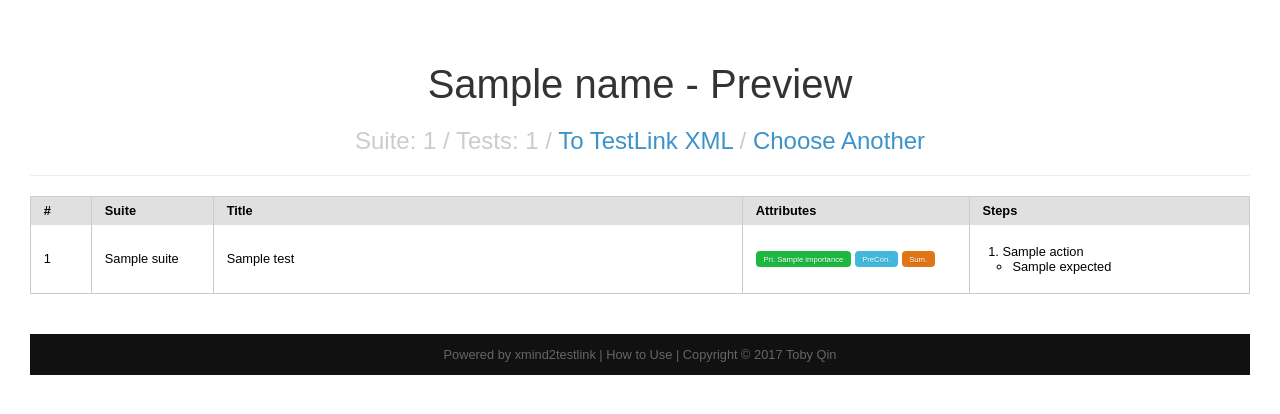
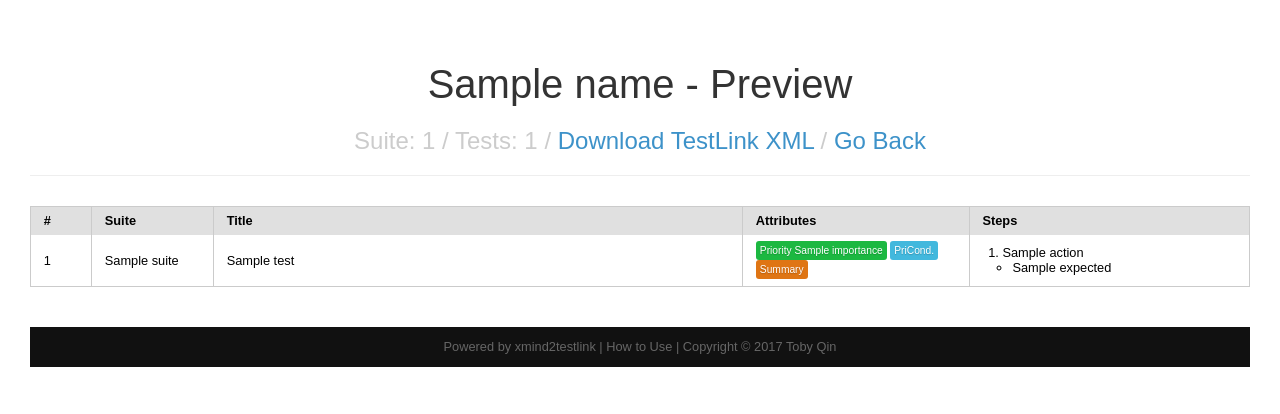
Before and after one commit to tobyqin/xmind2testlink, a Flask app: template web/templates/v2/preview.html in a window 1280 px wide. Shown: the top 414 px of the page. Run offline with Flask 2, Linux system fonts and the light colour scheme; the template is opened without the code that fills it: most values are stand-ins (such as "Sample title", 1, 10 or a date in 2020).

Commit message:
update v2 web app.

```diff
--- a/web/application.py
+++ b/web/application.py
@@ -4,7 +4,7 @@ from contextlib import closing
 from os.path import join, exists
 
 import arrow
-from flask import Flask, request, send_from_directory, g, render_template, abort, redirect
+from flask import Flask, request, send_from_directory, g, render_template, abort, redirect, url_for
 from werkzeug.utils import secure_filename
 
 from xmind2testlink.main import xmind_to_suite, xmind_to_testlink
@@ -88,8 +88,8 @@ def get_latest_record():
         return found[0]
 
 
-def get_records(limit=5):
-    short_name_length = 50
+def get_records(limit=10):
+    short_name_length = 120 if V2 else 30
     c = g.db.cursor()
     sql = "select * from records where is_deleted<>1 order by id desc limit {}".format(int(limit))
     c.execute(sql)
@@ -124,6 +124,7 @@ def save_file(file):
         file.save(upload_to)
         insert_record(filename)
         g.is_success = True
+        return filename
 
     elif file.filename == '':
         g.is_success = False
@@ -148,16 +149,18 @@ def index(download_xml=None):
     g.invalid_files = []
     g.error = None
     g.download_xml = download_xml
+    g.filename = None
 
     if request.method == 'POST':
         if 'file' not in request.files:
             return redirect(request.url)
 
         file = request.files['file']
+
         if file.filename == '':
             return redirect(request.url)
 
-        save_file(file)
+        g.filename = save_file(file)
         verify_uploaded_files([file])
         delete_records()
 
@@ -165,7 +168,10 @@ def index(download_xml=None):
         g.upload_form = True
 
     if V2:
-        return render_template('v2/index.html', download_xml=g.download_xml, records=list(get_records()))
+        if g.filename:
+            return redirect(url_for('preview_file', filename=g.filename))
+        else:
+            return render_template('v2/index.html', records=list(get_records()))
     else:
         return render_template('index.html', download_xml=g.download_xml, records=list(get_records()))
 
--- a/web/static/css/v2.css
+++ b/web/static/css/v2.css
@@ -4,7 +4,7 @@ body {
 
 table.tests-table {
     font-size: 0.8em;
-    margin-top: 20px;
+    margin-top: 30px;
     margin-bottom: 40px;
     width: 100%;
 }
@@ -13,14 +13,19 @@ table.tests-table tr td {
     border-bottom: #cbcbcb solid 1px;
 }
 
+table.recent-xminds td:nth-child(1) {
+    text-align: left;
+}
+
 .tag-success,
 .tag-error,
 .tag-warn,
 .tag-info {
     color: white;
-    border-radius: 4px;
+    border-radius: 3px;
     text-shadow: 0 1px 1px rgba(0, 0, 0, 0.2);
-    font-size: 0.6em;
+    font-size: 0.8em;
+    padding: 4px;
 }
 
 .tag-success {
@@ -93,6 +98,8 @@ a:focus {
 
 ol {
     margin-left: -20px;
+    margin-top: 0;
+    margin-bottom: 0;
 }
 
 ol ul {
@@ -110,7 +117,7 @@ ol ul {
     color: #fff;
     text-align: left;
     padding: 5px;
-    border-radius: 6px;
+    border-radius: 4px;
     position: absolute;
     z-index: 1;
     min-width: 60px;
@@ -242,3 +249,11 @@ input[type="file"] {
     text-decoration: underline;
     cursor: pointer;
 }
+
+.recent-xminds tr:hover td {
+    background-color: rgba(255, 255, 255, 0.3);
+}
+
+.tests-table tr:hover td {
+    background-color: #f2f3f4;
+}
--- a/web/templates/v2/index.html
+++ b/web/templates/v2/index.html
@@ -60,7 +60,7 @@
 </div>
 
 <script>
-    document.getElementById("file").addEventListener("change", function (e) {
+    document.getElementById("file").addEventListener("change", function () {
         if (this.value) {
             document.getElementById("file-label").innerHTML = this.value.split("\\").pop();
         }
@@ -68,6 +68,6 @@
 
 </script>
 
+
 </body>
-
 </html>
--- a/web/templates/v2/preview.html
+++ b/web/templates/v2/preview.html
@@ -11,8 +11,8 @@
 <div class="header">
     <h1>{{ name }} - Preview</h1>
     <h2>Suite: {{ suite_count }} / Tests: {{ suite | length }}
-        / <a href="{{ url_for("download_file",filename= name) }}">To TestLink XML</a>
-        / <a href="{{ url_for("index") }}">Choose Another</a></h2>
+        / <a href="{{ url_for("download_file",filename= name) }}">Download TestLink XML</a>
+        / <a href="{{ url_for("index") }}">Go Back</a></h2>
 </div>
 <table class="pure-table tests-table">
     <thead>
@@ -31,19 +31,19 @@
             <td>{{ test.suite }}</td>
             <td>{{ test.name }}</td>
             <td>
-                <div class="pure-button tag-success tooltip">
-                    Pri. {{ test.importance }}
+                <div class="tag-success tooltip">
+                    Priority {{ test.importance }}
                     <span class="tooltiptext">Priority {{ test.importance }} </span>
                 </div>
                 {% if test.preconditions %}
-                    <div class="pure-button tag-info tooltip">PreCon.
+                    <div class="pure-button tag-info tooltip">PriCond.
                         <p class="tooltiptext">
              <b>Preconditions:</b> <br>
               {{ test.preconditions | replace('\n','<br>') |safe }}
             </p></div>
                 {% endif %}
                 {% if test.summary %}
-                    <div class="pure-button tag-warn tooltip">Sum.
+                    <div class="pure-button tag-warn tooltip">Summary
                         <p class="tooltiptext">
                <b>Summary:</b> <br>
               {{ test.summary | replace('\n','<br>') |safe }}
```
